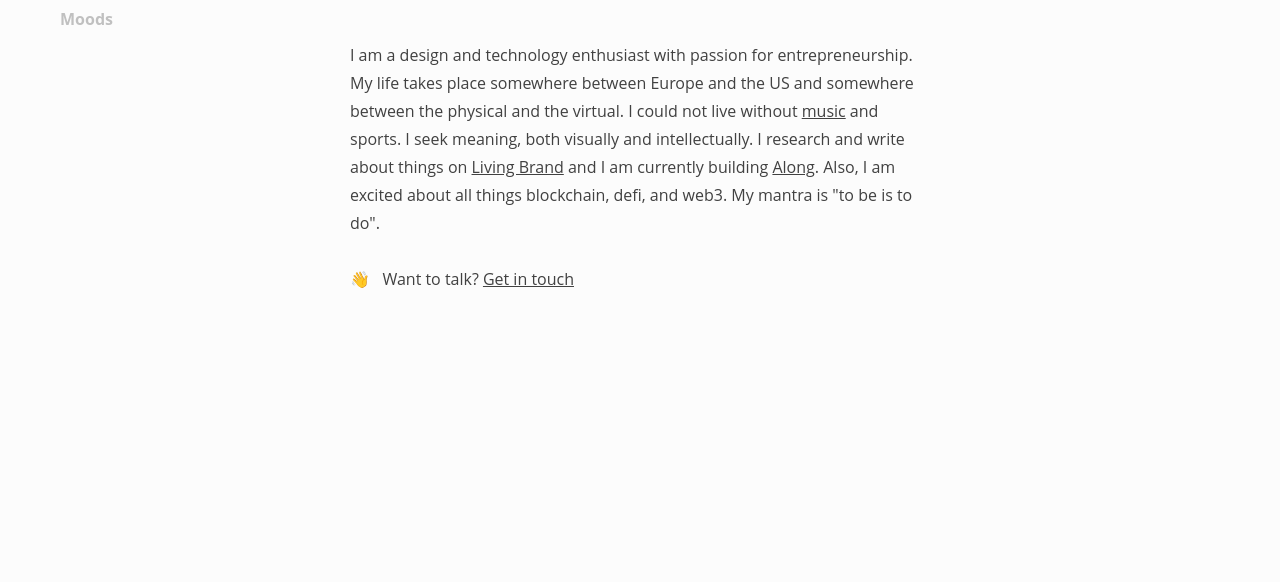
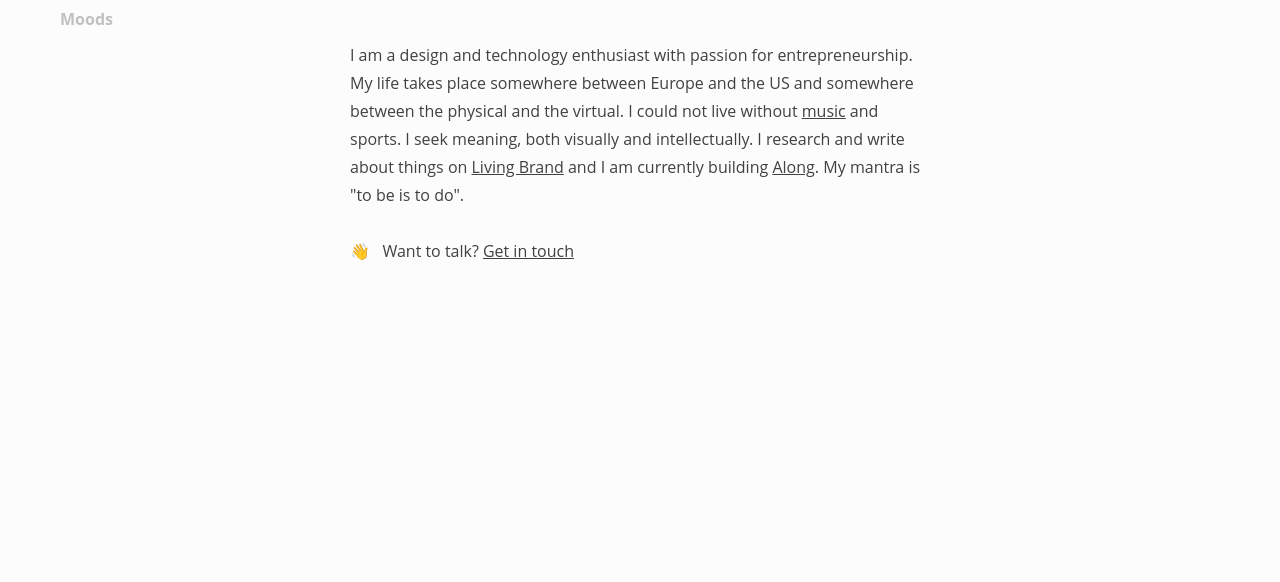
Before and after one commit to fredsonfred91/Frederik.world-19.03.2022, a plain HTML site: page index.html in a window 1280 px wide. Shown: the part 183-765 px from the top of the page. Drawn offline with nearby package versions, Linux system fonts and the light colour scheme; no server answers; a script that the page names is missing.

Commit message:
Update index.html

```diff
--- a/index.html
+++ b/index.html
@@ -37,7 +37,7 @@
         </div>
         <div class="about-section">
           <h1 class="heading"><span class="text-span">Me </span><span class="text-span-2">/</span> Frederik Roman Carlo</h1>
-          <div class="main-text-home">I am a design and technology enthusiast with passion for entrepreneurship. My life takes place somewhere between Europe and the US and somewhere between the physical and the virtual. I could not live without <a href="https://music.apple.com/de/playlist/sounds-of-freddy/pl.u-JPAZzymtW8K0EJ?l=en" target="_blank" class="link">music</a> and sports. I seek meaning, both visually and intellectually. I research and write about things on <a href="https://livingbrand.ninja/" target="_blank" class="link">Living Brand</a> and I am currently building <a href="https://www.along.technology/" target="_blank" class="link">Along</a>. Also, I am excited about all things blockchain, defi, and web3. My mantra is &quot;to be is to do&quot;.<br><br>👋   Want to talk?<strong class="bold-text"> </strong>
+          <div class="main-text-home">I am a design and technology enthusiast with passion for entrepreneurship. My life takes place somewhere between Europe and the US and somewhere between the physical and the virtual. I could not live without <a href="https://music.apple.com/de/playlist/sounds-of-freddy/pl.u-JPAZzymtW8K0EJ?l=en" target="_blank" class="link">music</a> and sports. I seek meaning, both visually and intellectually. I research and write about things on <a href="https://livingbrand.ninja/" target="_blank" class="link">Living Brand</a> and I am currently building <a href="https://www.along.technology/" target="_blank" class="link">Along</a>. My mantra is &quot;to be is to do&quot;.<br><br>👋   Want to talk?<strong class="bold-text"> </strong>
             <a href="mailto:frederik_nagel@icloud.com" class="link"><strong class="bold-text">Get in touch</strong></a>
           </div>
         </div>
```
